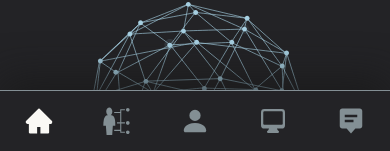
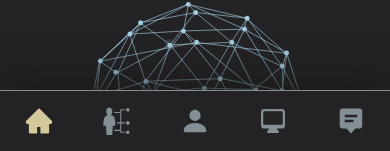
Before and after one commit to evandroms89/portfolio-evandro-moraes, a React (Create React App) app: page / in a window 390 px wide. Shown: the part 691-842 px from the top of the page. Built offline with nearby package versions, Linux system fonts and the light colour scheme.

Commit message:
atualizando spy e icone

```diff
--- a/src/Pages/Home/Navbars/BottomNavBar.css
+++ b/src/Pages/Home/Navbars/BottomNavBar.css
@@ -25,4 +25,7 @@
     .bottom-navbar--content:hover {
         color: var(--yellow);
     }
+    .navbar--active-content {
+        color: var(--yellow);
+      }
 }
--- a/src/Pages/Home/Navbars/BottomNavBar.jsx
+++ b/src/Pages/Home/Navbars/BottomNavBar.jsx
@@ -55,6 +55,8 @@
                         <HiMiniComputerDesktop />
                         </Link>
                         <Link
+                        activeClass="navbar--active-content"
+                        spy={true}
                         smooth={true}
                         offset={-30}
                         duration={500}
```
Also changed, not shown: public/logo.png.
